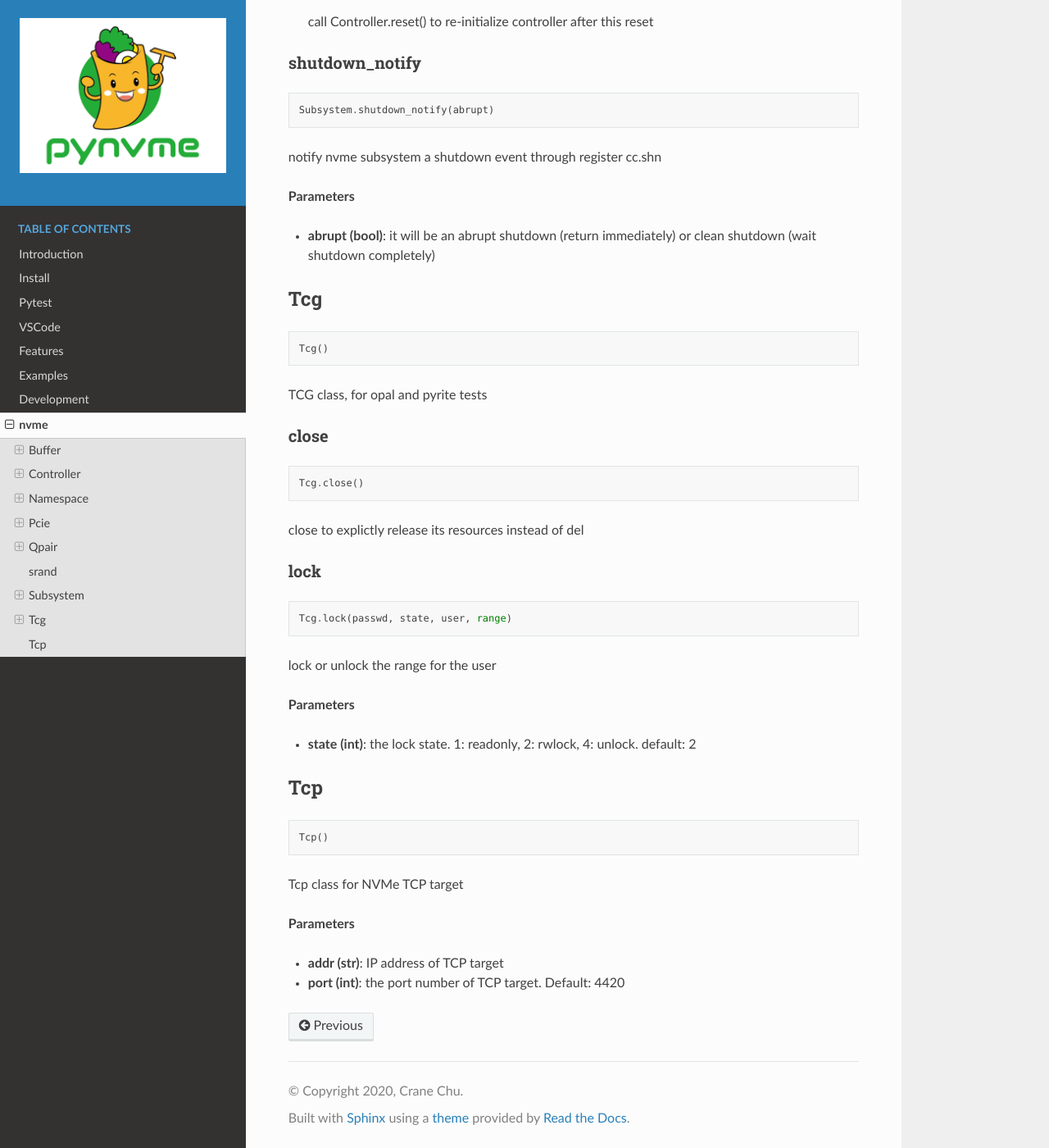
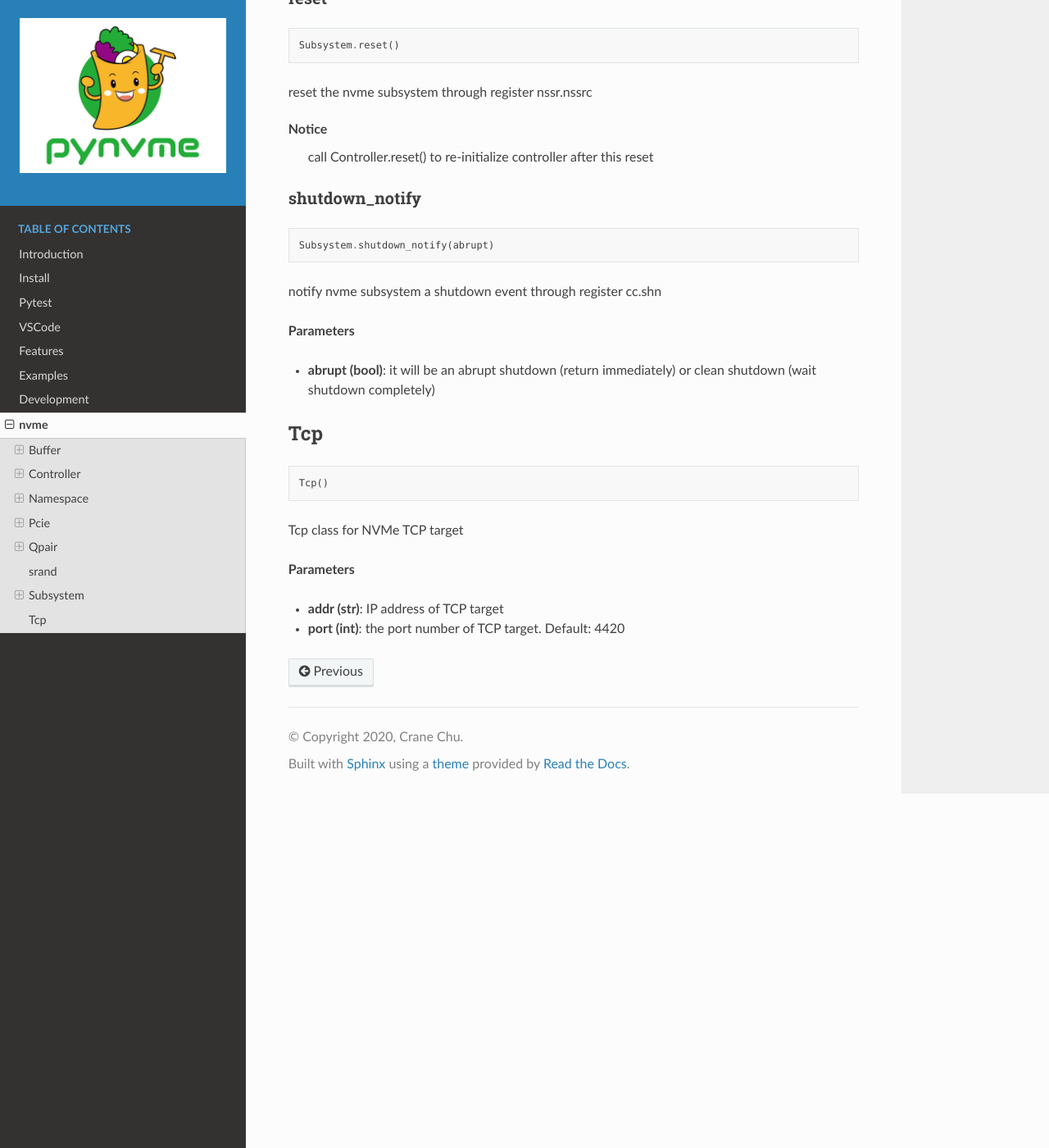
Before and after one commit to pynvme/pynvme, a Sphinx documentation site: the page built from doc/api.rst, in a window 1280 px wide and 1400 px high, scrolled down 27698 px. Shown: the whole window at 82% size. Built offline with Sphinx 7.4.7 and the Read the Docs theme 2.0.0, drawn with Linux system fonts in a browser that asks for light colours; some of the changed text lies outside the part shown.

Commit message:
update to 2.0

```diff
--- a/doc/api.rst
+++ b/doc/api.rst
@@ -444,6 +444,15 @@ init_ns
 .. code-block:: python
 
    Controller.init_ns()
+
+used by NVMe init process in scripts
+
+init_queues
+^^^^^^^^^^^
+
+.. code-block:: python
+
+   Controller.init_queues(cdw0)
 
 used by NVMe init process in scripts
 
@@ -1344,38 +1353,6 @@ notify nvme subsystem a shutdown event through register cc.shn
 
 * **abrupt (bool)**\ : it will be an abrupt shutdown (return immediately) or clean shutdown (wait shutdown completely)
 
-Tcg
----
-
-.. code-block:: python
-
-   Tcg()
-
-TCG class, for opal and pyrite tests
-
-close
-^^^^^
-
-.. code-block:: python
-
-   Tcg.close()
-
-close to explictly release its resources instead of del
-
-lock
-^^^^
-
-.. code-block:: python
-
-   Tcg.lock(passwd, state, user, range)
-
-lock or unlock the range for the user
-
-**Parameters**
-
-
-* **state (int)**\ : the lock state. 1: readonly, 2: rwlock, 4: unlock. default: 2
-
 Tcp
 ---
 
--- a/doc/conf.py
+++ b/doc/conf.py
@@ -21,7 +21,7 @@ import sphinx_rtd_theme
 project = u'pynvme'
 copyright = '2020, Crane Chu'
 author = 'cranechu@gmail.com'
-version = '1.9'
+version = '2.0'
 release = version
 language = 'en'
 master_doc = 'index'
--- a/doc/install.rst
+++ b/doc/install.rst
@@ -49,7 +49,7 @@ We clone the pynvme source code from GitHub. We recommend to checkout the latest
 
    git clone https://github.com/pynvme/pynvme
    cd pynvme
-   git checkout tags/1.9
+   git checkout tags/2.0
 
 Or you can clone the code from the mirror repository:
 
@@ -90,7 +90,7 @@ We need to compile and test SPDK first.
 
    # use the according pynvme-modified SPDK code
    cd spdk
-   git checkout pynvme_1.9
+   git checkout pynvme_2.0
 
    # configure SPDK
    ./configure --without-isal;
```
Also changed, not shown: README.md (+2 -0 lines), .gitlab-ci.yml, .gitmodules, 4 other files.
